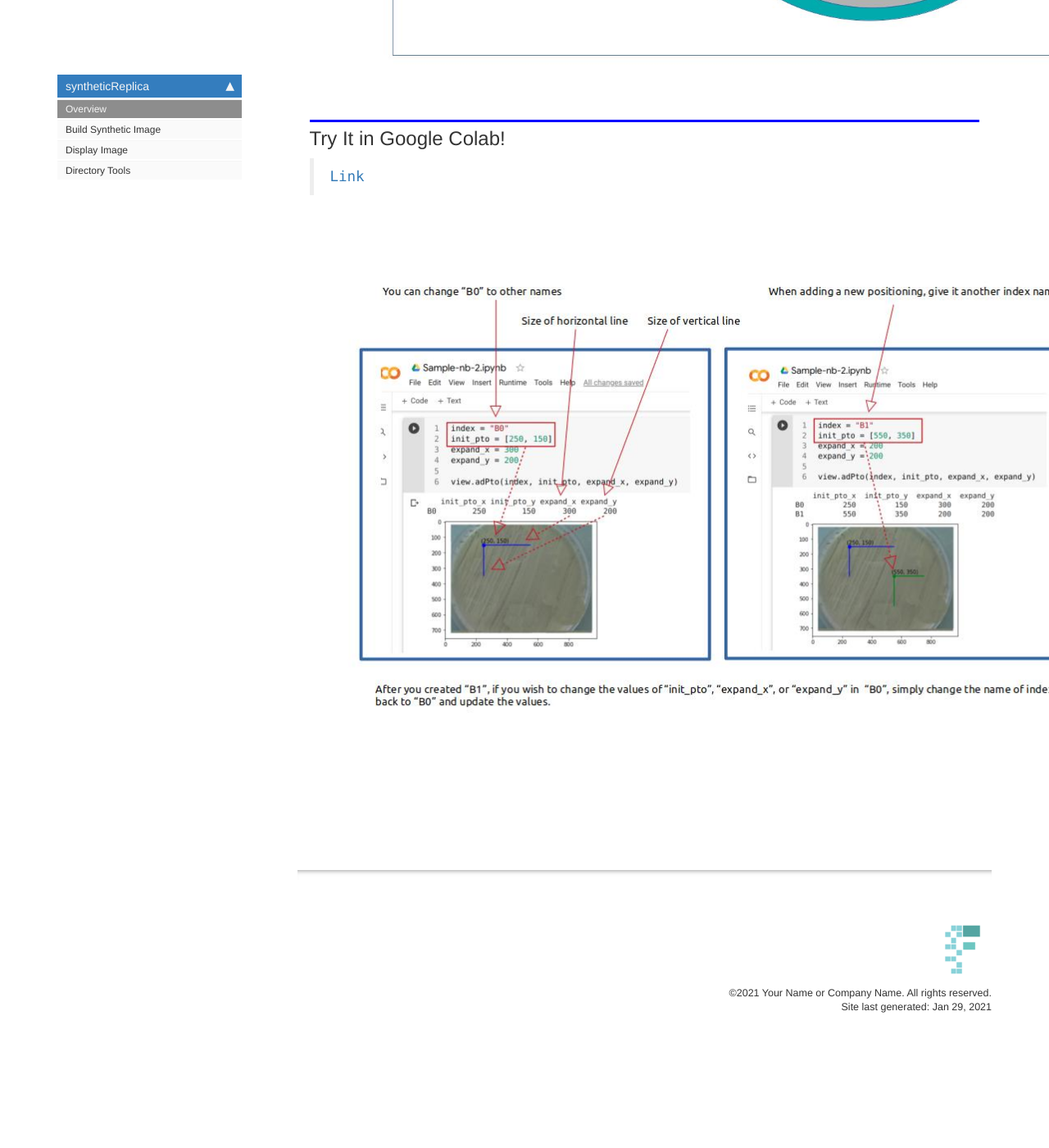
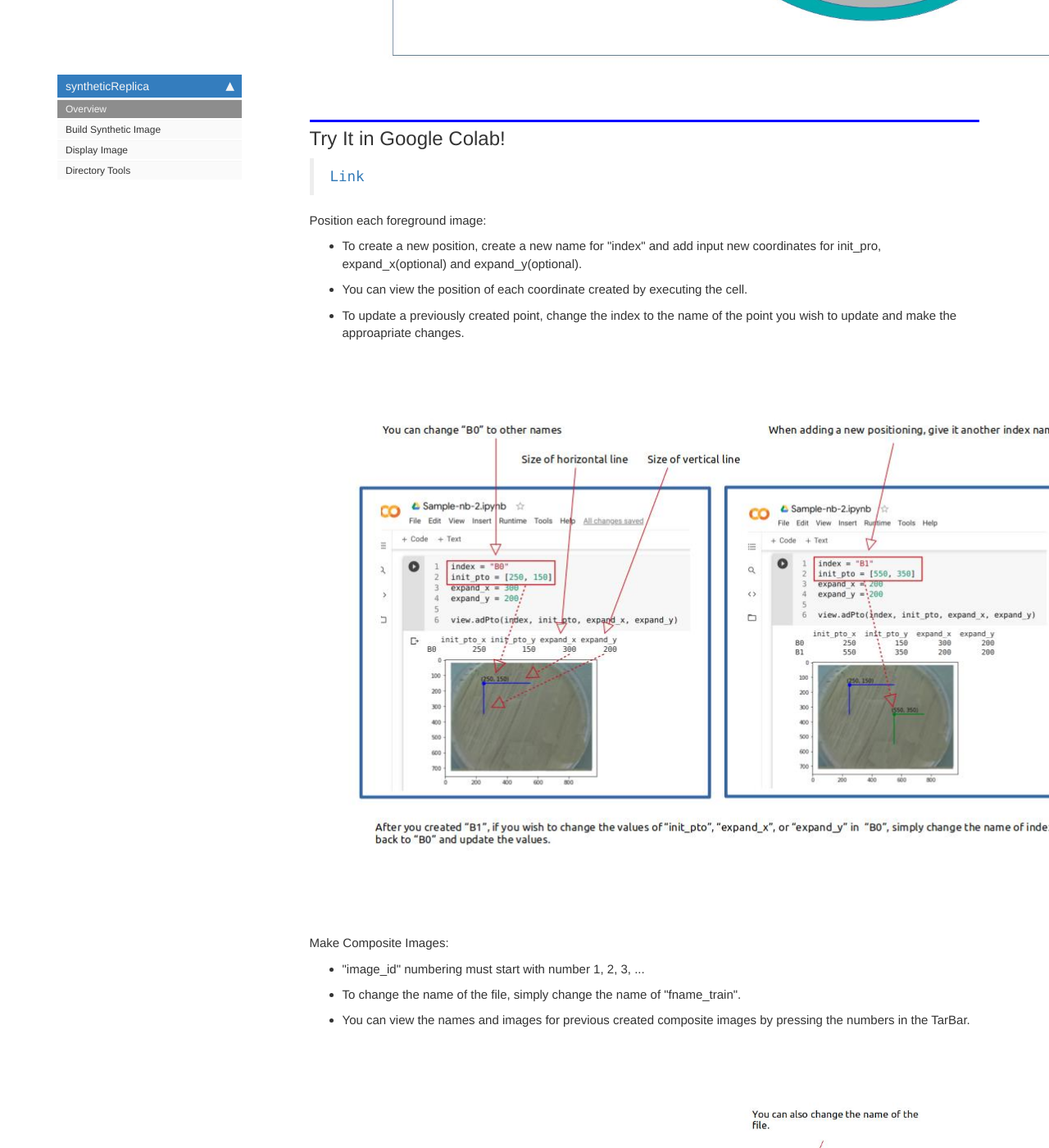
Before and after one commit to chho-work/syntheticReplica, a Jekyll site: the page built from docs/index.html, in a window 1280 px wide and 1400 px high, scrolled down 3636 px. Shown: the whole window at 82% size. Built offline with Jekyll 4.4.1, drawn with Linux system fonts in a browser that asks for light colours; nearby versions of some CDN libraries; comment, search, counter and statistics services are not loaded; before the commit the page ends 4924 px from its top, so only the background shows below that.

Commit message:
Update README, index

```diff
--- a/docs/index.html
+++ b/docs/index.html
@@ -165,6 +165,18 @@ some simple form of tooling to automate the production of composite images.  Ima
 </div>
 </div>
 </div>
+<div class="cell border-box-sizing text_cell rendered"><div class="inner_cell">
+<div class="text_cell_render border-box-sizing rendered_html">
+<p>Position each foreground image:</p>
+<ul>
+<li>To create a new position, create a new name for "index" and add input new coordinates for init_pro, expand_x(optional) and expand_y(optional).</li>
+<li>You can view the position of each coordinate created by executing the cell.</li>
+<li>To update a previously created point, change the index to the name of the point you wish to update and make the approapriate changes.    </li>
+</ul>
+
+</div>
+</div>
+</div>
     {% raw %}
 
 <div class="cell border-box-sizing code_cell rendered">
@@ -187,4 +199,38 @@ some simple form of tooling to automate the production of composite images.  Ima
 </div>
     {% endraw %}
 
+<div class="cell border-box-sizing text_cell rendered"><div class="inner_cell">
+<div class="text_cell_render border-box-sizing rendered_html">
+<p>Make Composite Images:</p>
+<ul>
+<li>"image_id" numbering must start with number 1, 2, 3, ...</li>
+<li>To change the name of the file, simply change the name of "fname_train".</li>
+<li>You can view the names and images for previous created composite images by pressing the numbers in the TarBar.</li>
+</ul>
+
 </div>
+</div>
+</div>
+    {% raw %}
+
+<div class="cell border-box-sizing code_cell rendered">
+
+<div class="output_wrapper">
+<div class="output">
+
+<div class="output_area">
+
+
+<div class="output_html rendered_html output_subarea output_execute_result">
+<img src="https://github.com/chho-work/syntheticReplica/blob/main/assets/build.jpg?raw=True"/>
+</div>
+
+</div>
+
+</div>
+</div>
+
+</div>
+    {% endraw %}
+
+</div>
```
Also changed, not shown: README.md, 1 other file.
